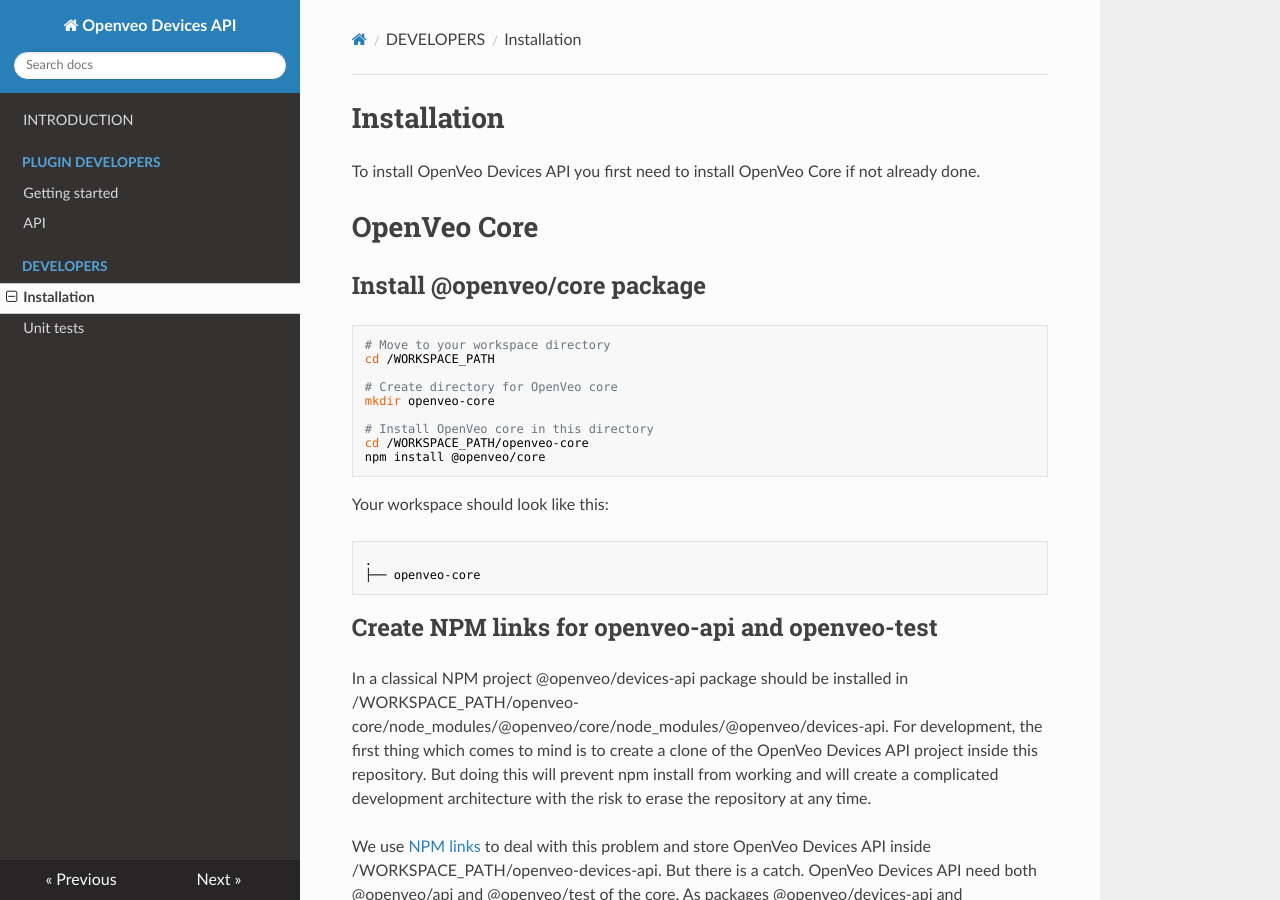
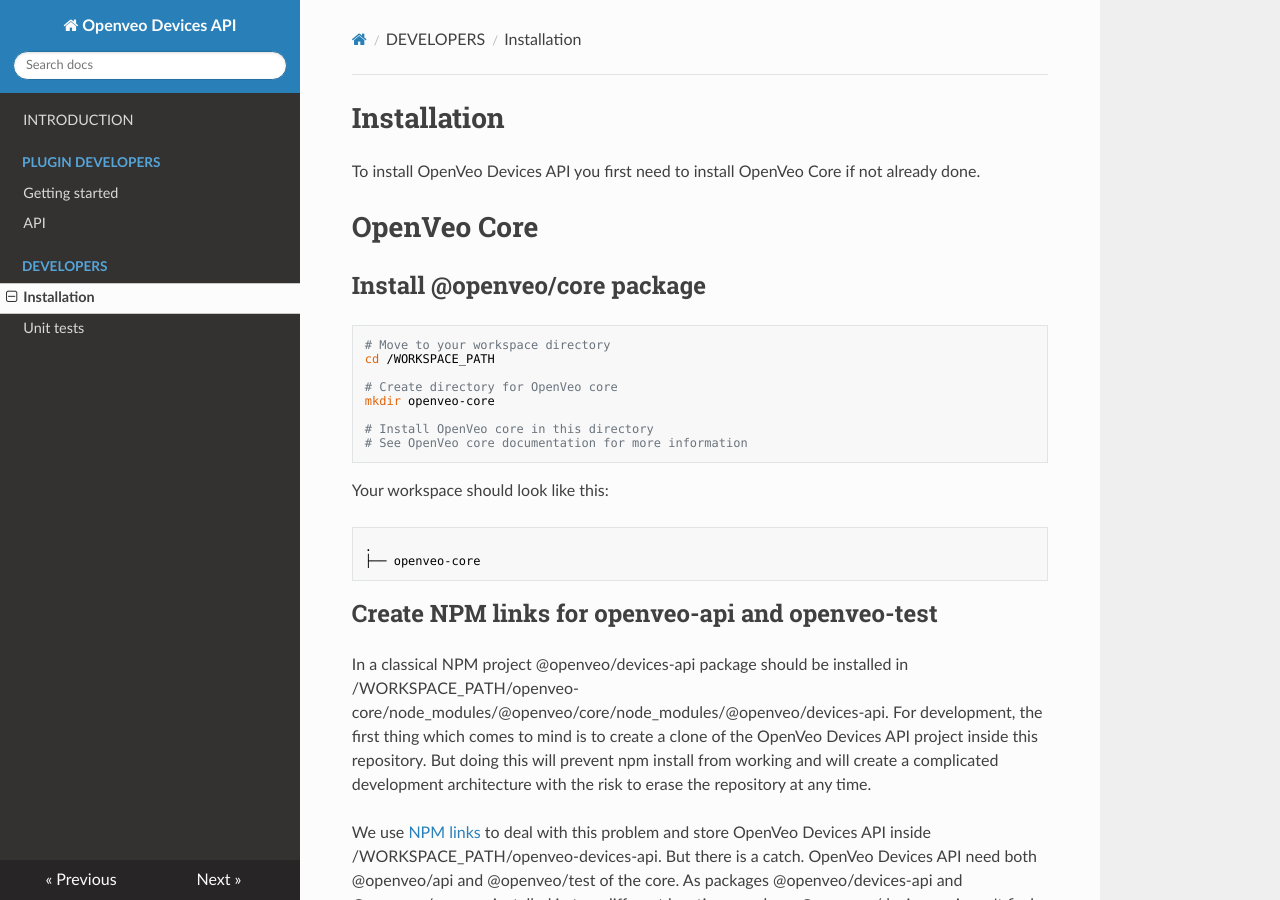
Before and after one commit to veo-labs/openveo-devices-api, an MkDocs documentation site: the page built from docs/developers/installation.md, in a window 1280 px wide and 900 px high. Built offline with MkDocs 1.6.1, drawn with Linux system fonts in a browser that asks for light colours; nearby versions of some CDN libraries; old or Windows-style settings are respelled for this version of MkDocs.

Commit message:
docs: refer to Core for OpenVeo Core installation

```diff
--- a/docs/developers/installation.md
+++ b/docs/developers/installation.md
@@ -14,8 +14,7 @@ To install OpenVeo Devices API you first need to install OpenVeo Core if not alr
     mkdir openveo-core
 
     # Install OpenVeo core in this directory
-    cd /WORKSPACE_PATH/openveo-core
-    npm install @openveo/core
+    # See OpenVeo core documentation for more information
 
 Your workspace should look like this:
 
```
